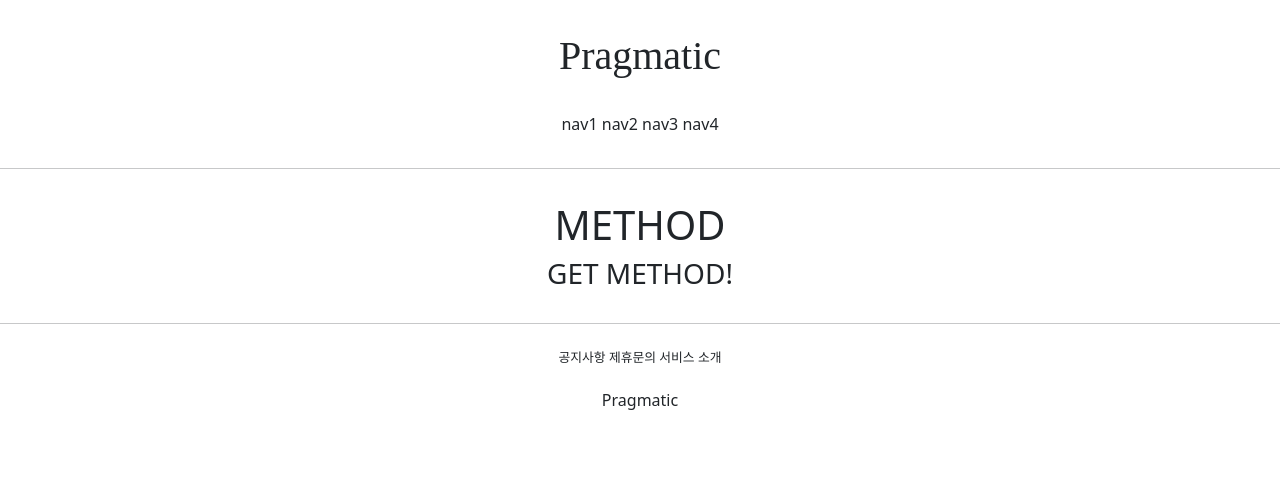
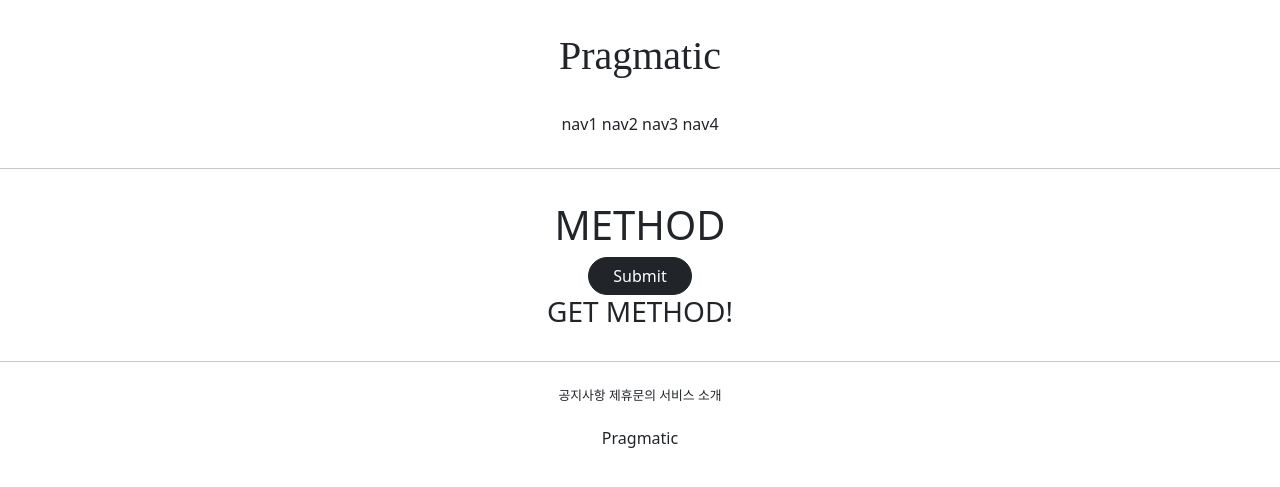
Before and after one commit to ksj0818280/gisweb_practice, a Django app: page /accounts/hello_world/ in a window 1280 px wide. Shown: the top 487 px of the page. Run offline with Django 3.2, Linux system fonts and the light colour scheme; parts of the project's set-up code (start-up, migrations or seed data) failed here and were passed over.

Commit message:
Practice 10 (add submit button(form))

```diff
--- a/accountapp/templates/accountapp/hello_world.html
+++ b/accountapp/templates/accountapp/hello_world.html
@@ -5,6 +5,11 @@
     <div style="margin: 2rem; text-align: center">
         <h1>METHOD</h1>
 
+        <form action="/accounts/hello_world/" method="post">
+            {% csrf_token %}
+            <input class="btn btn-dark rounded-pill px-4" type="submit">
+        </form>
+
         <h3>{{ text }}</h3>
     </div>
 
```
